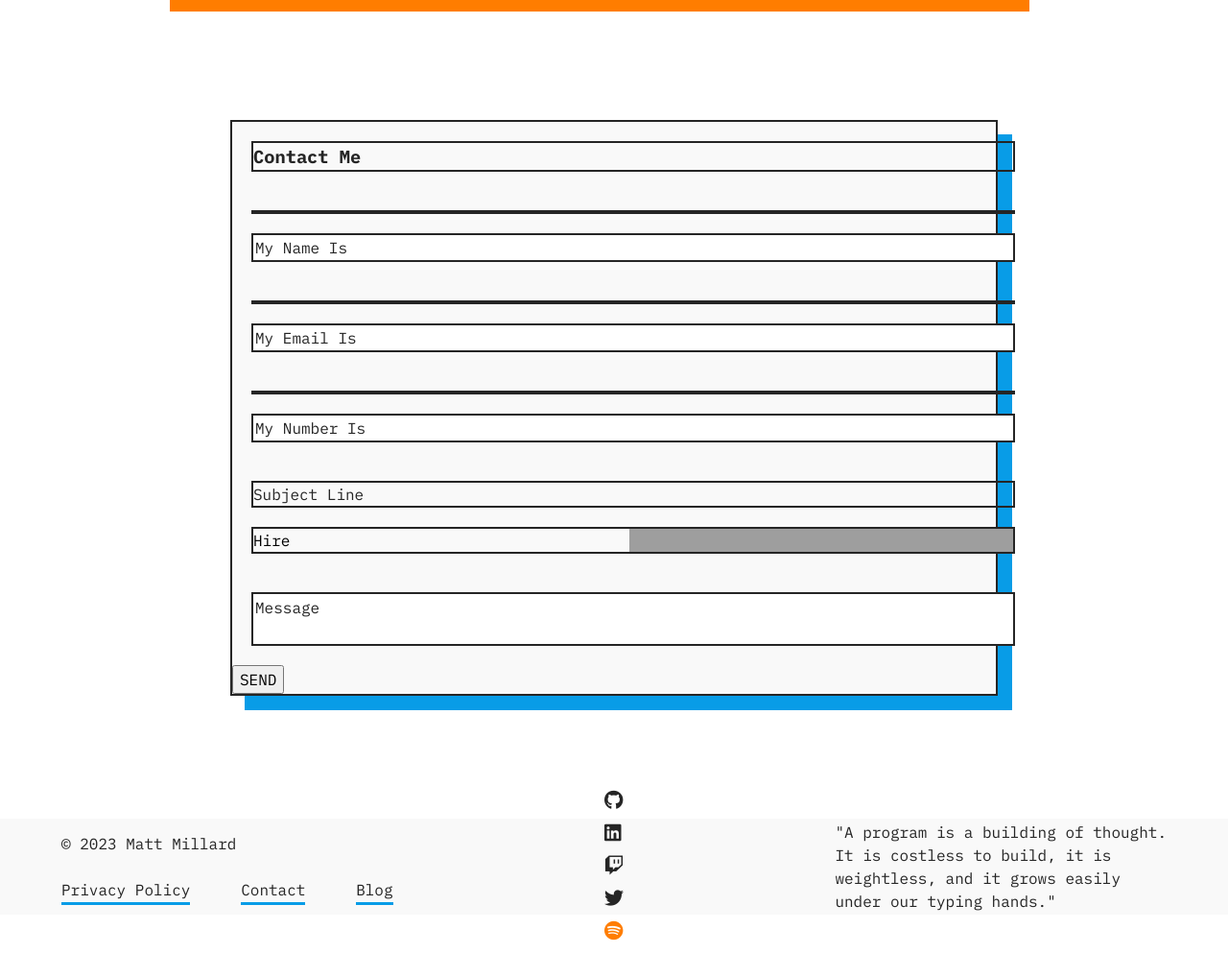
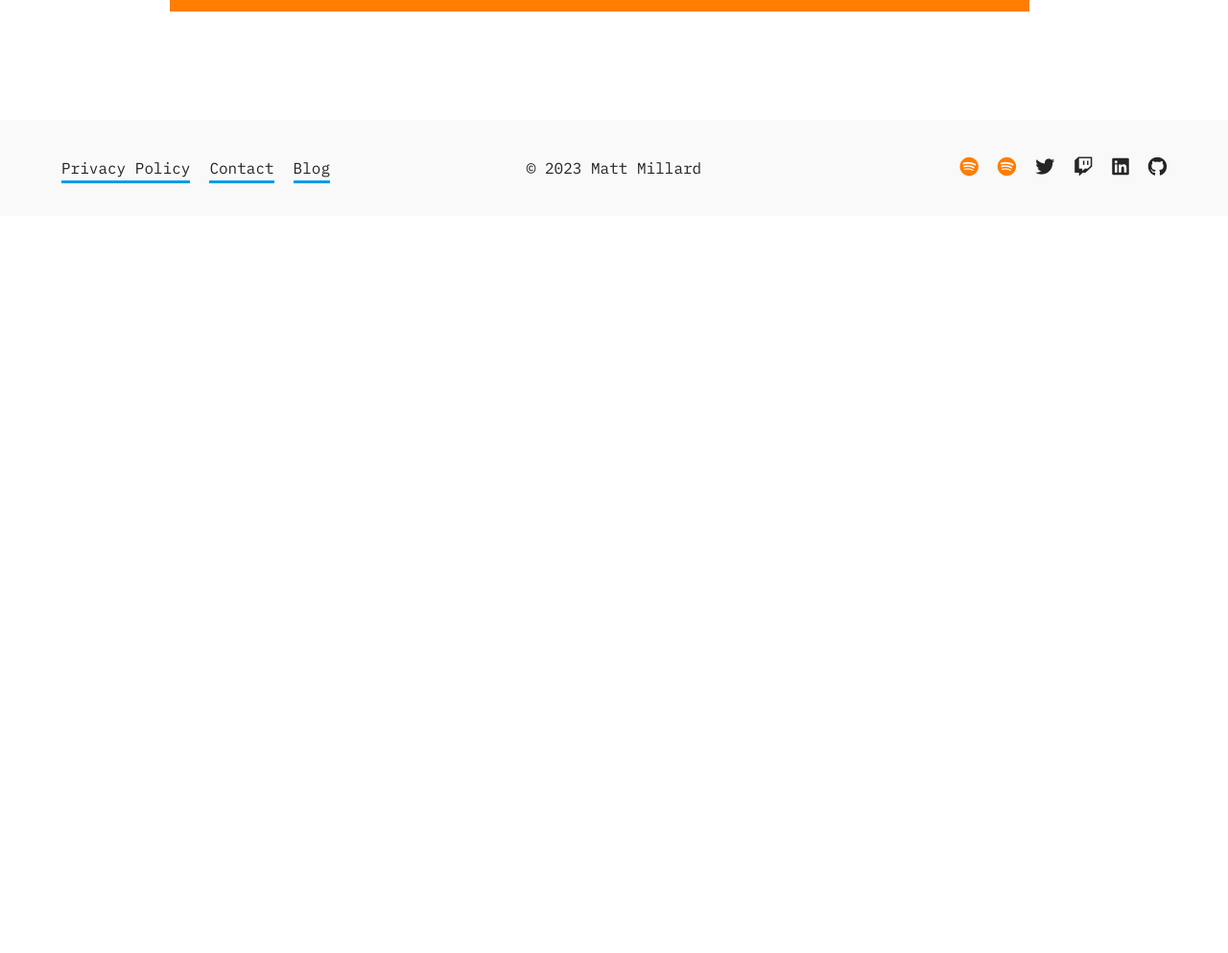
Before and after one commit to matthew-millard/matt-millard-portfolio, a plain HTML site: page index.html in a window 1280 px wide. Shown: the part 3756-4749 px from the top of the page at 96% size. After the commit the page ends 3981 px from the top, so only its background shows below. Drawn offline with Linux system fonts and the light colour scheme; grey boxes are pictures that could not be loaded.

Commit message:
Fix footer and delete contact form

```diff
--- a/css/style.css
+++ b/css/style.css
@@ -112,7 +112,8 @@ a:has(img) {
     margin: 10px;
 }
 
-.nav__icons li > a {
+.nav__icons li > a,
+.footer__icons li > a {
     border: none;
 }
 
@@ -121,7 +122,7 @@ i[class~='fa-brands'] {
     transition-duration: 250ms;
 }
 
-/* ******** Left here,  */
+
 
 
 
@@ -293,37 +294,68 @@ button {
 
 
 /* footer */
-footer {
+.footer {
     position: absolute; /* Fix footer to the bottom of the page. */
     bottom: 0;
-    height: 100px;
     width: 100%;
     background-color: var(--light-shade);
-    font-size: 16px;
 }
 
-.footer-container {
+.footer__nav {
+    position: relative;
+    width: 90%;
+    height: 100px;
     margin: 0 auto;
-    width: 90%;
-    height: 100%;
-    display: flex;
     justify-content: space-between;
-    flex-direction: row-reverse;
     align-items: center;
 }
 
-.footer__right {
-    width: 30%;
+
+
+section[class*='section'] {
+    width:30%;
+    max-width: 300px;
 }
 
+
+
 .footer__links {
-    width: 30%;
+    gap: 20px;
+    flex-wrap: wrap;
 }
 
-.footer__links-container {
-    display: flex;
-    justify-content: space-between;
+
+.footer__copyright {
+    justify-content: center;
+    text-align: center;
 }
+
+
+
+.footer__icons {
+    flex-direction: row-reverse;
+    flex-wrap: wrap;
+    gap: 20px;
+    flex: 1 1 auto;
+}
+
+
+
+
+
+/* Adds 40px padding-left to every icon, except the last  */
+/* .footer__icons :not(:last-child) {
+    padding-left: 20px;
+}  */
+
+/* .footer__links :not(:first-child) {
+    padding-left: 20px;
+} */
+
+
+
+
+
 
 
 
--- a/index.html
+++ b/index.html
@@ -7,7 +7,6 @@
     <meta name="viewport" content="width=device-width, initial-scale=1.0">
     <link rel="preconnect" href="https://fonts.googleapis.com">
     <link rel="preconnect" href="https://fonts.gstatic.com" crossorigin>
-    <link href="https://fonts.googleapis.com/css2?family=IBM+Plex+Sans+Condensed:wght@500;600;700&display=swap" rel="stylesheet">
     <link href="https://fonts.googleapis.com/css2?family=IBM+Plex+Mono:ital,wght@0,200;0,300;0,400;0,500;0,600;0,700;1,400&display=swap" rel="stylesheet">
     <script src="https://kit.fontawesome.com/e0b43907e8.js" crossorigin="anonymous"></script>
     <link rel="stylesheet" href="./css/reset.css">
@@ -84,44 +83,38 @@
 
 
 <!-- Contact Me -->
-        <section class="contact-me" id="contact-me">
-            <form class="contact-me__form container" action="">
-                <div class="contact-me__title details">
-                    <h3>Contact Me</h3>
-                </div>
-
-                <div class="contact-me__name details">
-                    <label for="name"></label>
-                    <input type="text" id="name" placeholder="My Name Is" required>
-                </div>
-
-                <div class="contact-me__email details">
-                    <label for="email"></label>
-                    <input type="email" id="email" placeholder="My Email Is" required>
-                </div>
-
-                <div class="contact-me__phone details">
-                    <label for="phone"></label>
-                    <input type="tel" id="phone" placeholder="My Number Is">
-                </div>
-
-                <div class="contact-me__subject details">
-                    <label for="subject">Subject Line</label>
-                    <select id="subject">
-                        <option value="hire">Hire</option>
-                        <option value="hire">Collaborate</option>
-                        <option value="other">Other</option>
-                        <option value="hi">Just saying hi!</option>
-                    </select>
-                </div>
-
-                <div class="contact-me__message details"><textarea name="message" id="message" placeholder="Message"></textarea></div>
-
-                <div class="contact-me__submit"><button type="submit" onclick="submitMessage()">Send</button></div>
 
 
-            </form>
-        </section>
+
+<!-- Footer -->
+        <footer class="footer">
+            <nav class="footer__nav container">
+                <section class="section-01">
+                    <ul class="footer__links container" >
+                        <li><a href="">Privacy Policy</a></li>
+                        <li><a href="">Contact</a></li>
+                        <li><a href="">Blog</a></li>
+                    </ul>
+                </section>
+
+                <section class="section-02">
+                    <div class="footer__copyright container">
+                        <p>&copy 2023 Matt Millard</p>
+                    </div>
+                </section>
+
+                <section class="section-03">
+                    <ul class="footer__icons container">
+                        <li><a href=""><i class="fa-brands fa-github"></i></a></li>
+                        <li><a href=""><i class="fa-brands fa-linkedin"></i></a></li>
+                        <li><a href=""><i class="fa-brands fa-twitch"></i></a></li>
+                        <li><a href=""><i class="fa-brands fa-twitter"></i></a></li>
+                        <li><a href=""><i class="fa-brands fa-spotify highlight"></i></a></li>
+                        <li><a href=""><i class="fa-brands fa-spotify highlight"></i></a></li>
+                    </ul>
+                </section>
+            </nav>
+        </footer>
 
 
 
@@ -131,52 +124,9 @@
 
 
 
-
-
-
-
-
-
-
-
-
-
-
-        <footer>
-            <div class="footer-container" >
-                <div class="footer__right">
+  <!-- <div class="footer__right">
                     <blockquote cite="https://eloquentjavascript.net/00_intro.html#p_B9Kgpg1SOJ">"A program is a building of thought. It is costless to build, it is weightless, and it grows easily under our typing hands."</blockquote>
-                </div>
-
-
-                <div class="nav__icons">
-                    <ul class="nav__icons-container">
-                        <li><a href=""><i class="fa-brands fa-github"></i></a></li>
-                        <li><a href=""><i class="fa-brands fa-linkedin"></i></a></li>
-                        <li><a href=""><i class="fa-brands fa-twitch"></i></a></li>
-                        <li><a href=""><i class="fa-brands fa-twitter"></i></a></li>
-                        <li><a href=""><i class="fa-brands fa-spotify highlight"></i></a></li>
-                    </ul>
-                </div>
-
-
-
-
-<!-- Footer -->
-                <div class="footer__links">
-                    <div class="footer__copyright">
-                        <p>&copy 2023 Matt Millard</p>
-                    </div>
-                    <br>
-                    <ul class="footer__links-container" >
-                        <li><a href="">Privacy Policy</a></li>
-                        <li><a href="">Contact</a></li>
-                        <li><a href="">Blog</a></li>
-                    </ul>
-                </div>
-            </div>
-        </footer>
-
+                </div> -->
 
 
     </div>
```
